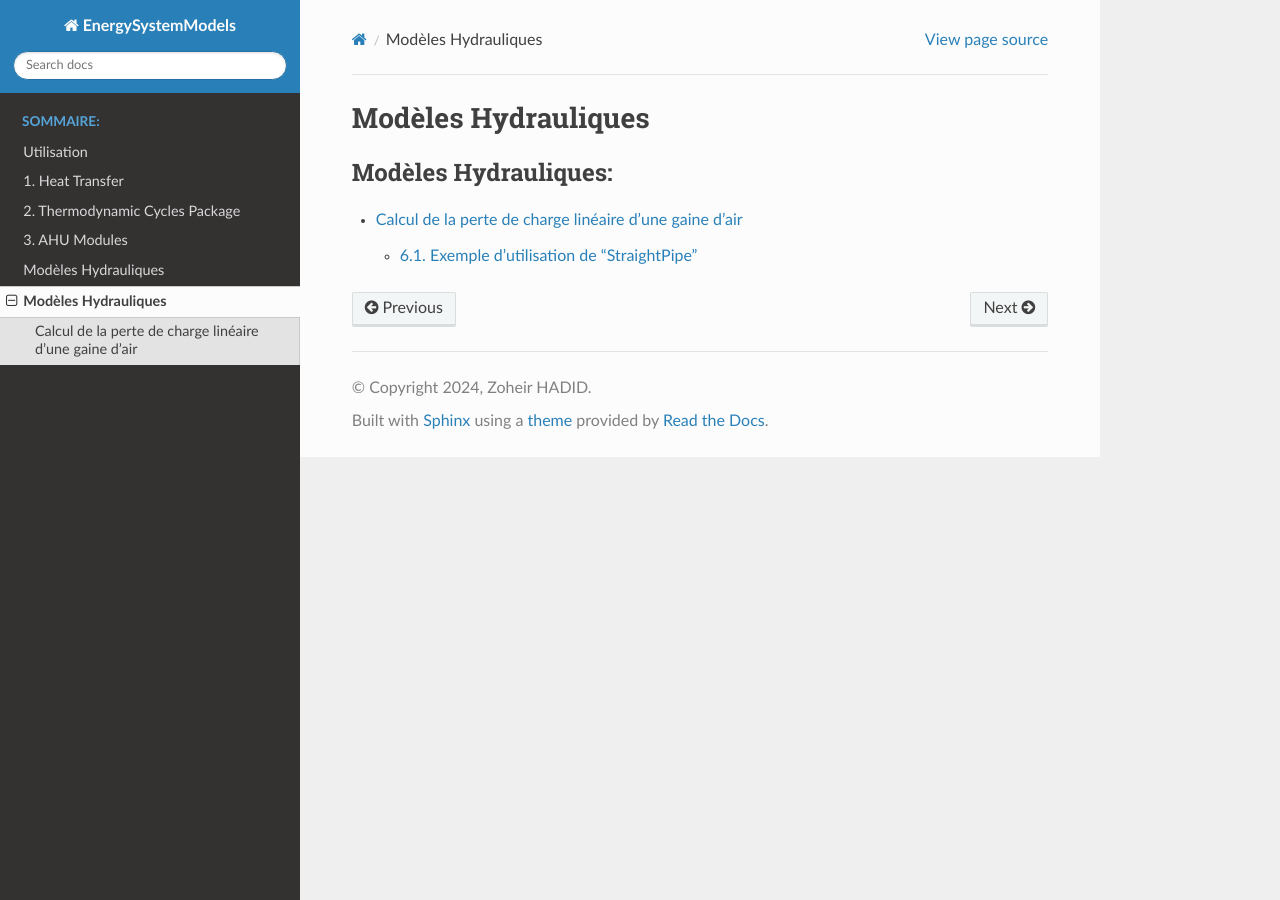
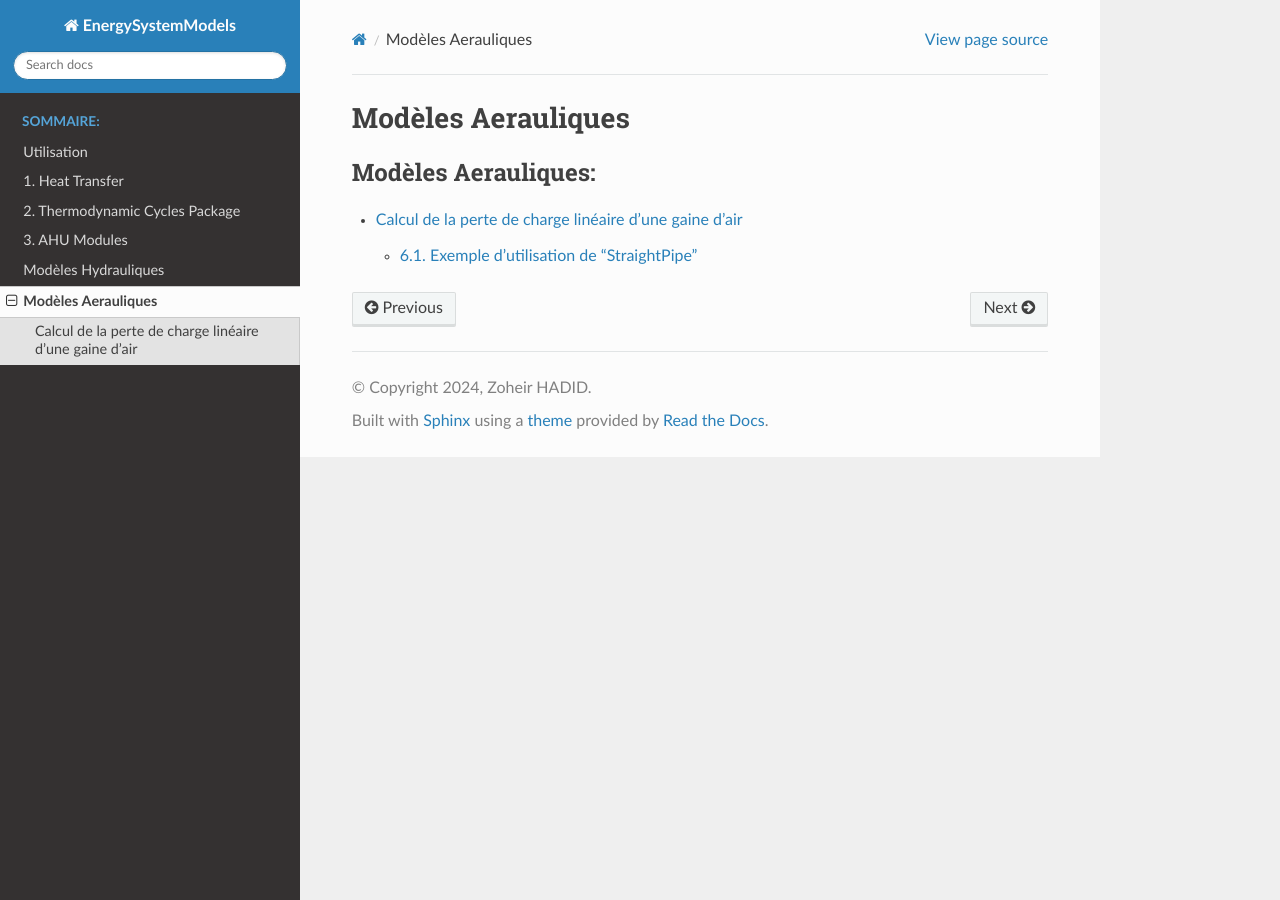
Before and after one commit to ZoheirHADID/EnergySystemModels-fr, a Sphinx documentation site: the page built from docs/source/aeraulic/index.rst, in a window 1280 px wide. Built offline with Sphinx 7.4.7 and the Read the Docs theme 3.1.0, drawn with Linux system fonts in a browser that asks for light colours; pages that are not in the unit, such as notebooks, are missing from menus.

Commit message:
:caption: Modèles Aerauliques:

```diff
--- a/docs/source/aeraulic/index.rst
+++ b/docs/source/aeraulic/index.rst
@@ -1,11 +1,11 @@
 .. _aeraulic:
 
-Modèles Hydrauliques
+Modèles Aerauliques
 ====================
 
 .. toctree::
    :maxdepth: 2
-   :caption: Modèles Hydrauliques:
+   :caption: Modèles Aerauliques:
 
    perte_pression_lineaire
    modelisation_tube
```
